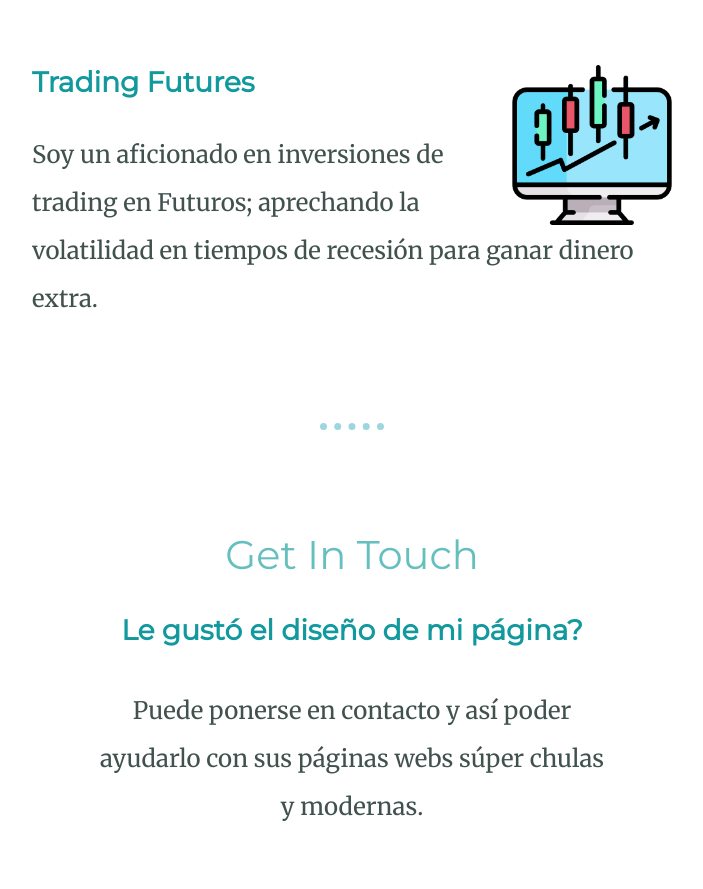
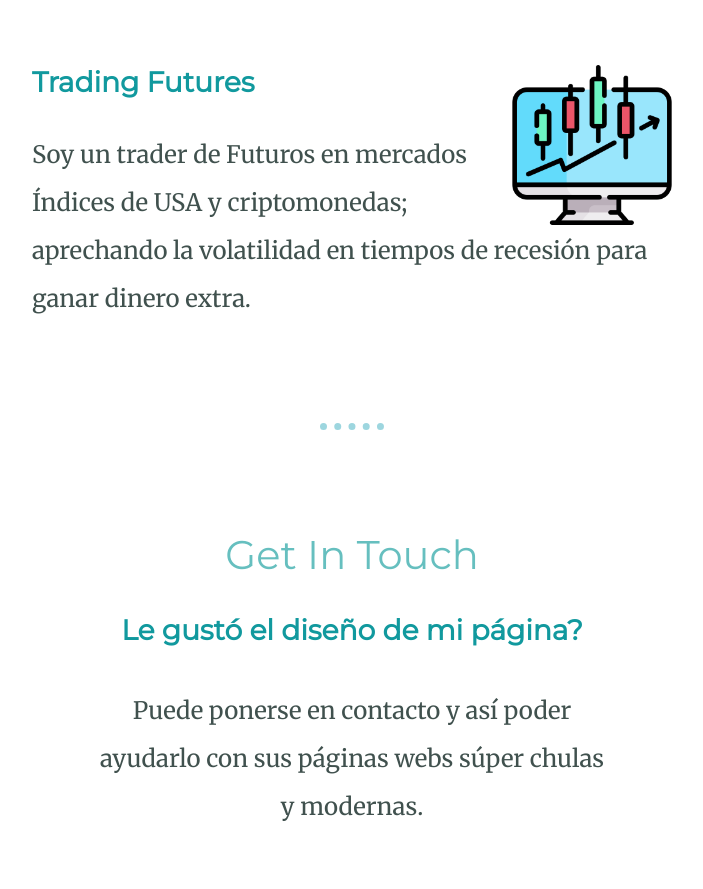
Before and after one commit to r2nochi/CV-with-CSS, a plain HTML site: page index.html in a window 1280 px wide. Shown: the part 2220-3109 px from the top of the page, without its empty margins (288-991 px from the left). Drawn offline with Linux system fonts and the light colour scheme.

Commit message:
Update index.html

```diff
--- a/index.html
+++ b/index.html
@@ -36,7 +36,7 @@
           <div class="skill-row">
             <img class="img-computer" src="CSS - My Site Images/stock.png" alt="">
             <h3>Trading Futures</h3>
-            <p>Soy un aficionado en inversiones de trading en Futuros; aprechando la volatilidad en tiempos de recesión para ganar dinero extra.</p>
+            <p>Soy un trader de Futuros en mercados Índices de USA y criptomonedas; aprechando la volatilidad en tiempos de recesión para ganar dinero extra.</p>
           </div>
         </div>
         <hr class="line">
```
